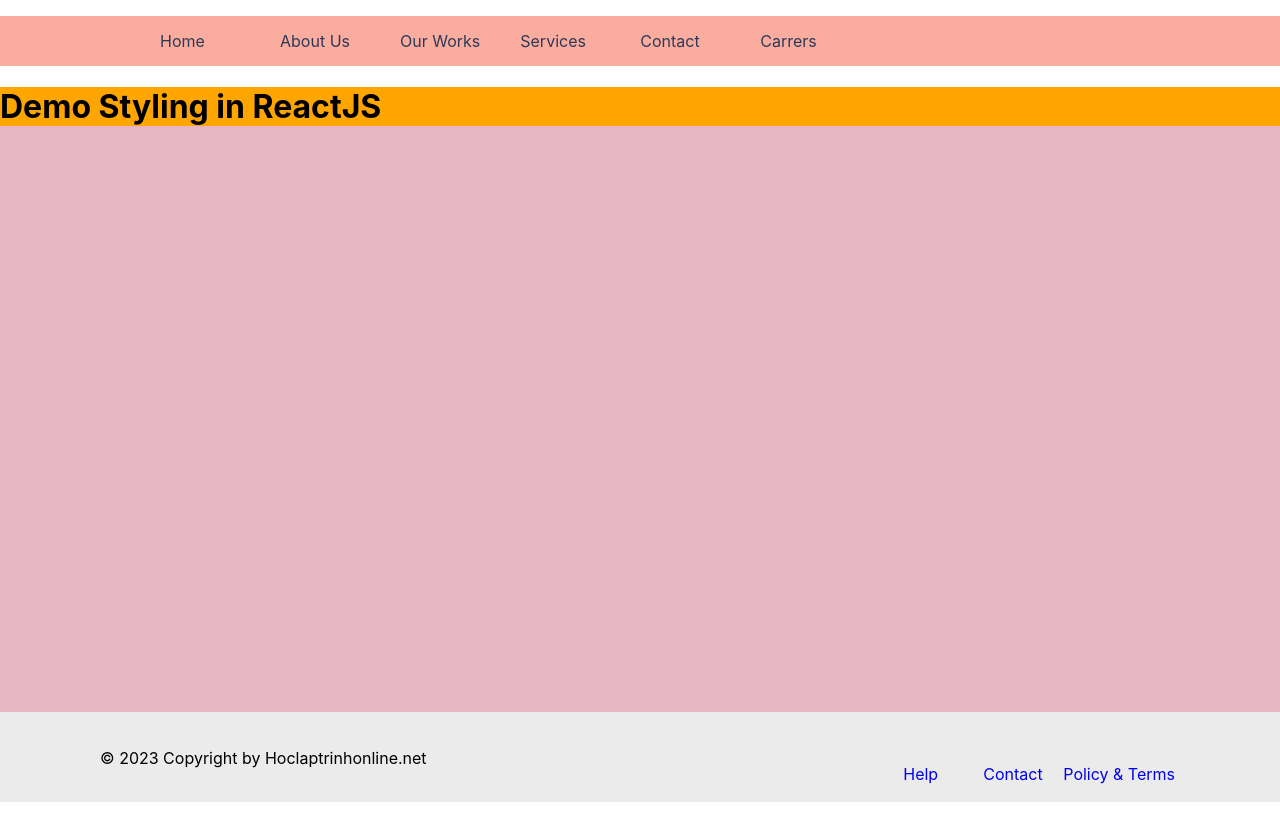
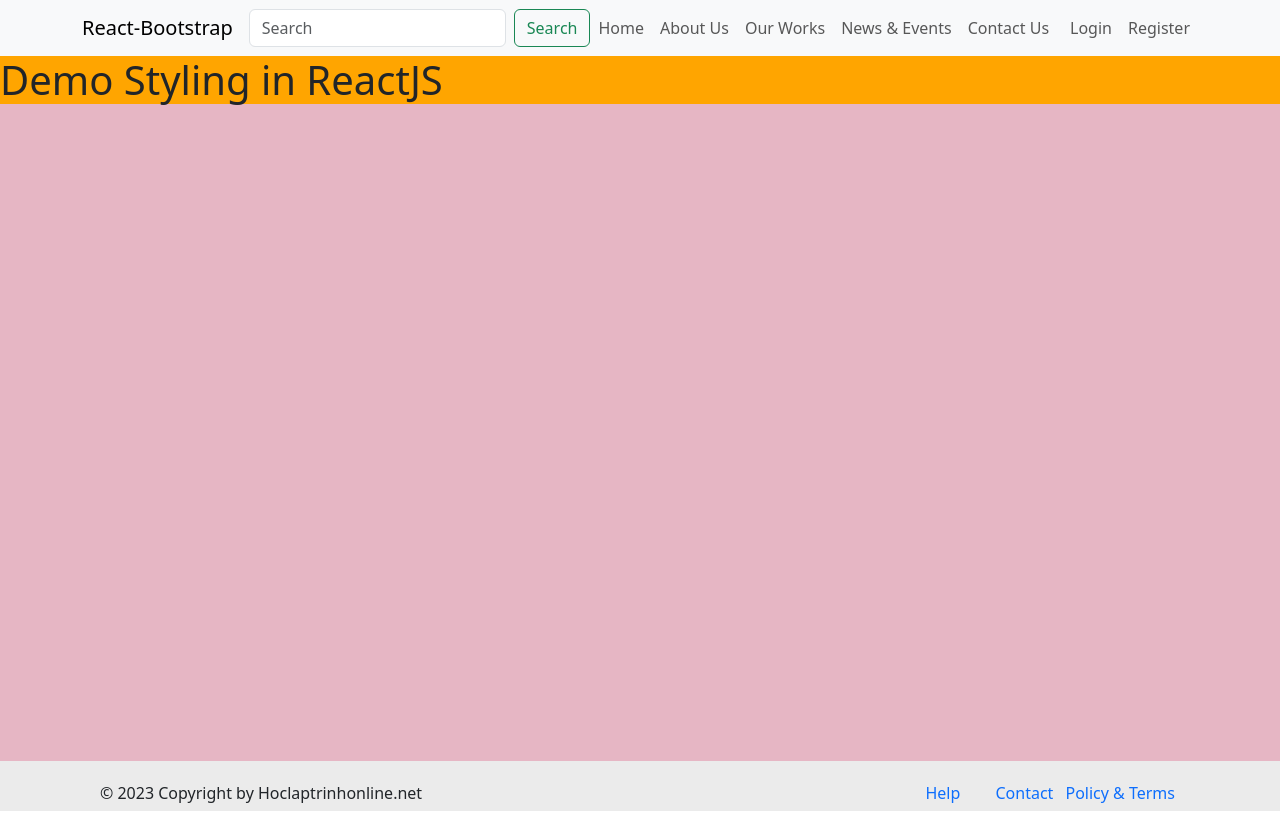
Before and after one commit to manngo2013/demo-second-project, a React (Create React App) app: page / in a window 1280 px wide. Built offline with nearby package versions, Linux system fonts and the light colour scheme.

Commit message:
Lecture 34: Using React-Bootstrap

```diff
--- a/package.json
+++ b/package.json
@@ -6,7 +6,9 @@
     "@testing-library/jest-dom": "^5.14.1",
     "@testing-library/react": "^13.0.0",
     "@testing-library/user-event": "^13.2.1",
+    "bootstrap": "^5.3.0",
     "react": "^18.2.0",
+    "react-bootstrap": "^2.7.4",
     "react-dom": "^18.2.0",
     "react-scripts": "5.0.1",
     "sass": "^1.63.3",
--- a/src/App.js
+++ b/src/App.js
@@ -1,5 +1,4 @@
-import logo from './logo.svg';
-import './App.css';
+import styles from './App.module.scss';
 import Header from './components/Header';
 import Footer from './components/Footer';
 
@@ -7,7 +6,7 @@ function App() {
   return (
     <div>
       <Header />
-      <div className="container">
+      <div className={styles.container}>
         <h1 style={{ backgroundColor: 'orange' }}>Demo Styling in ReactJS</h1>
       </div>
       <Footer />
--- a/src/App.css
+++ b/src/App.module.scss
@@ -1,5 +1,5 @@
 .container {
   width: auto;
-  height: 80vh;
+  height: 90vh;
   background: #e6b6c4;
 }
--- a/src/components/Header.jsx
+++ b/src/components/Header.jsx
@@ -1,9 +1,10 @@
 import React from "react";
+import { Button, Container, Form, Nav, Navbar } from "react-bootstrap";
 import "./Header.scss";
 
 function Header(props) {
   return (
-    <div className="menu-wrapper">
+    /*<div className="menu-wrapper">
       <div className="menu-nav">
         <ul>
           <li>
@@ -26,7 +27,36 @@ function Header(props) {
           </li>
         </ul>
       </div>
-    </div>
+    </div>*/
+    <Navbar bg="light" expand="lg">
+      <Container>
+        <Navbar.Brand href="#home">React-Bootstrap</Navbar.Brand>
+        <Navbar.Toggle aria-controls="basic-navbar-nav" />
+        <Navbar.Collapse id="basic-navbar-nav">
+          <Form className="d-flex">
+            <Form.Control
+              type="search"
+              placeholder="Search"
+              className="me-2"
+              aria-label="Search"
+            />
+            <Button variant="outline-success">Search</Button>
+          </Form>
+          <Nav className="me-auto">
+            <Nav.Link href="#home">Home</Nav.Link>
+            <Nav.Link href="#link">About Us</Nav.Link>
+            <Nav.Link href="#link">Our Works</Nav.Link>
+            <Nav.Link href="#link">News & Events</Nav.Link>
+            <Nav.Link href="#link">Contact Us</Nav.Link>
+          </Nav>
+
+          <Nav>
+            <Nav.Link href="#link">Login</Nav.Link>
+            <Nav.Link href="#link">Register</Nav.Link>
+          </Nav>
+        </Navbar.Collapse>
+      </Container>
+    </Navbar>
   );
 }
 
--- a/src/index.js
+++ b/src/index.js
@@ -3,6 +3,7 @@ import ReactDOM from 'react-dom/client';
 import './index.css';
 import App from './App';
 import reportWebVitals from './reportWebVitals';
+import 'bootstrap/dist/css/bootstrap.min.css';
 
 const root = ReactDOM.createRoot(document.getElementById('root'));
 root.render(
```
Also changed, not shown: 1 other file (tests, documents, lock files or other folders).
